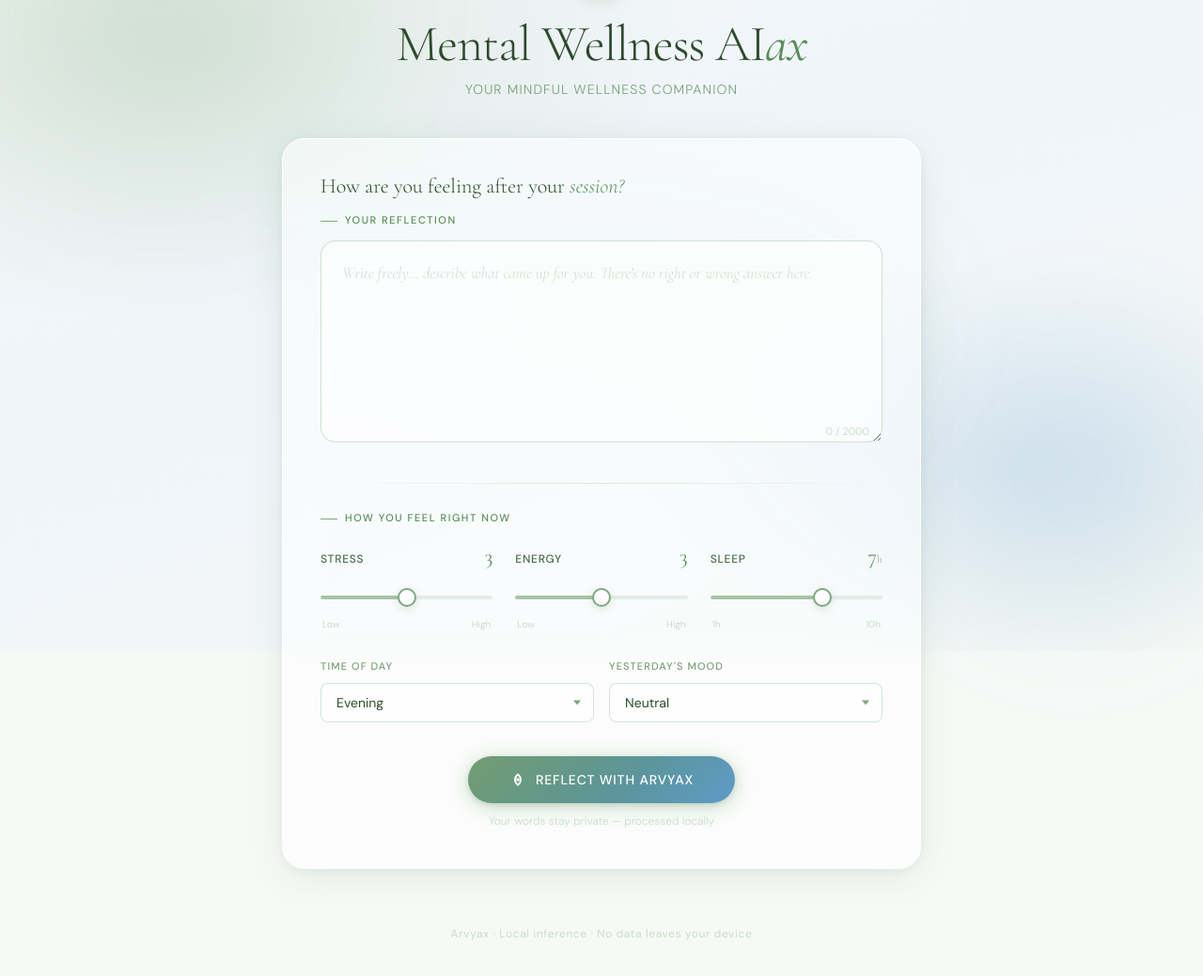
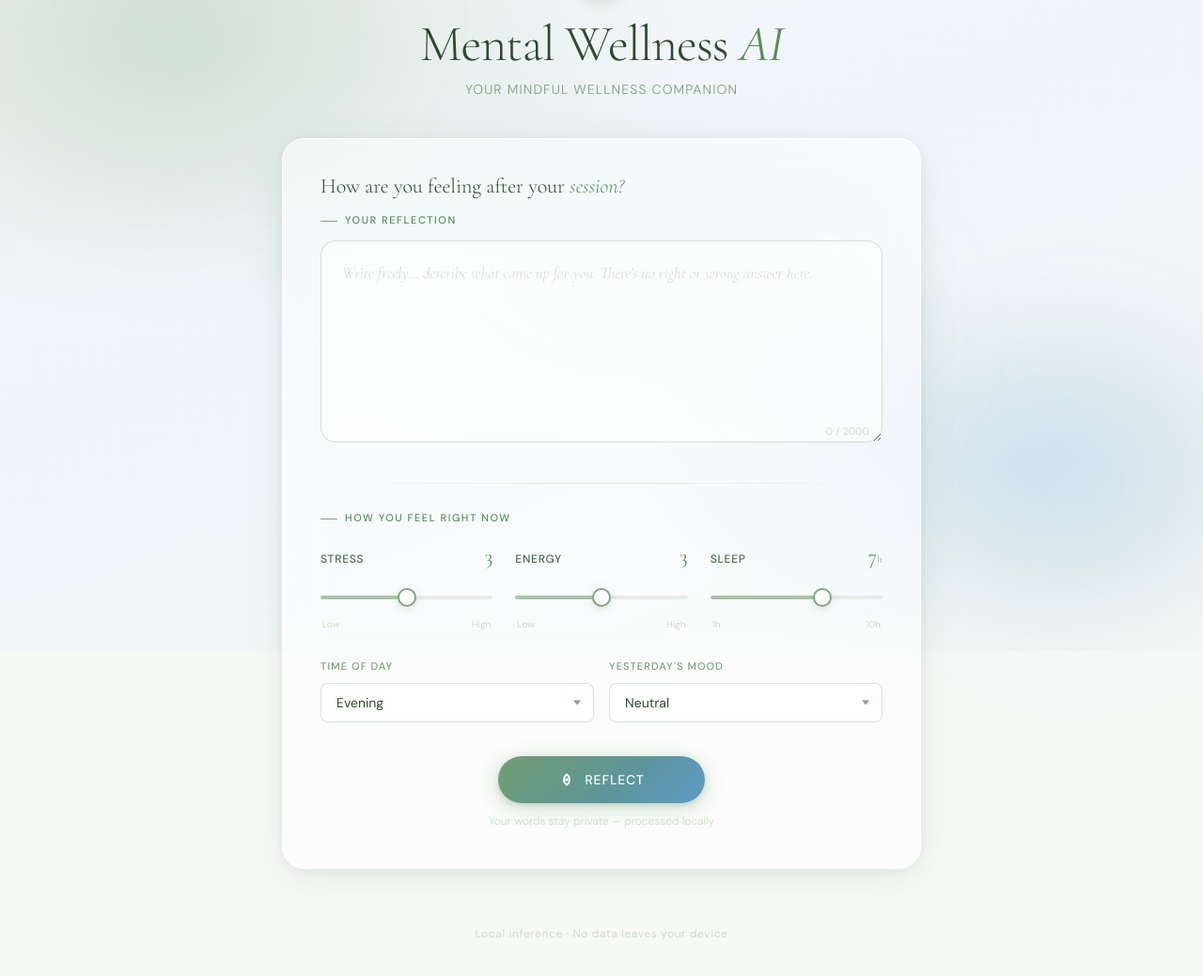
Before and after one commit to ratanjyoti/Mental-Wellness-AI, a plain HTML site: page index.html in a window 1280 px wide. Shown: the part 107-1146 px from the top of the page at 94% size. Drawn offline with nearby package versions, Linux system fonts and the light colour scheme.

Commit message:
Update index.html

```diff
--- a/index.html
+++ b/index.html
@@ -985,7 +985,7 @@ footer {
         <path d="M19 10 C16.5 9, 14 9.5, 13 10.5" opacity="0.6"/>
       </svg>
     </div>
-    <h1>Mental Wellness AI<em>ax</em></h1>
+    <h1>Mental Wellness <em>AI</em></h1>
     <p class="tagline">Your mindful wellness companion</p>
   </header>
 
@@ -1093,7 +1093,7 @@ footer {
           <path d="M9 3.5 C9 3.5, 12 5.5, 12 9 C12 12.5, 9 14.5, 9 14.5" stroke-width="1.5"/>
           <circle cx="9" cy="9" r="1.8" fill="white" stroke="none"/>
         </svg>
-        Reflect with Arvyax
+        Reflect
       </button>
       <span class="hint-text">Your words stay private — processed locally</span>
     </div>
@@ -1176,7 +1176,7 @@ footer {
   </div><!-- /results -->
 
   <footer>
-    <p class="footer-text">Arvyax · Local inference · No data leaves your device</p>
+    <p class="footer-text"> Local inference · No data leaves your device</p>
   </footer>
 
 </div><!-- /page-wrap -->
```
